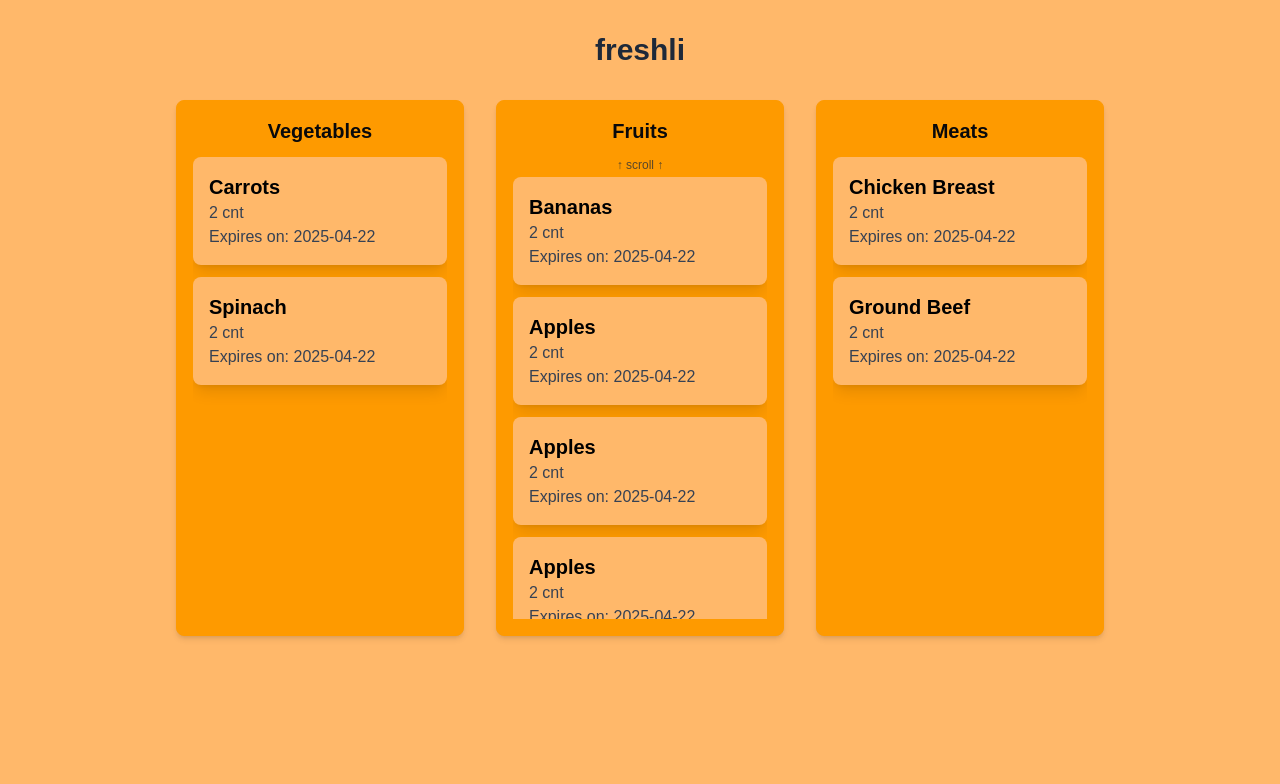
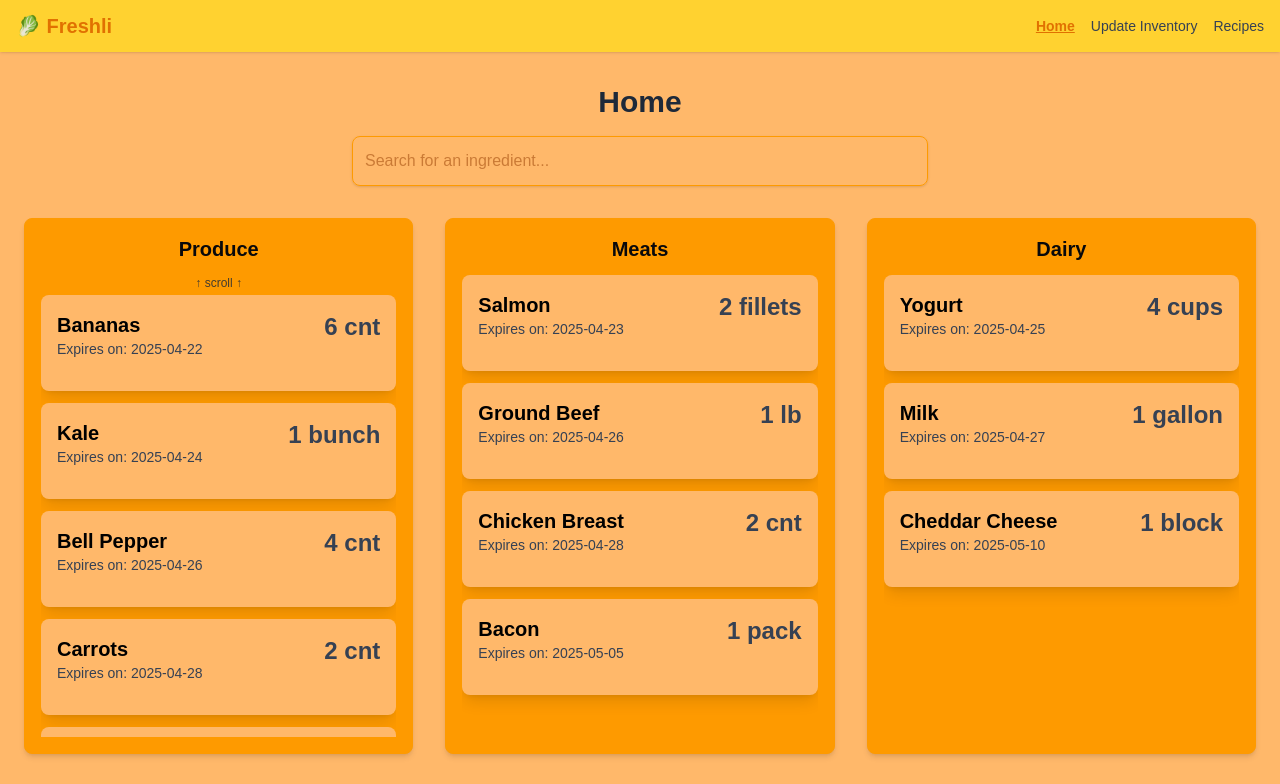
Before and after one commit to anaborne/freshli, a Next.js app: page /home in a window 1280 px wide. Shown: the top 784 px of the page. Built offline with nearby package versions, Linux system fonts and the light colour scheme.

Commit message:
finished initial homepage

```diff
--- a/app/about/page.tsx
+++ /dev/null
@@ -1,3 +0,0 @@
-export default function About() {
-    return <div>About</div>
-  }
--- a/app/home/page.tsx
+++ b/app/home/page.tsx
@@ -1,52 +1,84 @@
 'use client';
 
+import { useState } from 'react';
 import FoodCategoryColumn from '@/components/FoodCategoryColumn';
-// import { sortByExpiration } from '@/utils/sortByExpiration';
 
 const mockData = {
-  vegetables: [
-    { name: 'Carrots', quantity: '2', unit: 'cnt', expirationDate : '2025-04-22' },
-    { name: 'Spinach', quantity: '2', unit: 'cnt', expirationDate : '2025-04-22'},
-  ],
-  fruits: [
-    { name: 'Bananas', quantity: '2', unit: 'cnt', expirationDate : '2025-04-22' },
-    { name: 'Apples', quantity: '2', unit: 'cnt', expirationDate : '2025-04-22' },
-    { name: 'Apples', quantity: '2', unit: 'cnt', expirationDate : '2025-04-22' },
-    { name: 'Apples', quantity: '2', unit: 'cnt', expirationDate : '2025-04-22' },
-    { name: 'Apples', quantity: '2', unit: 'cnt', expirationDate : '2025-04-22' },
-    { name: 'Apples', quantity: '2', unit: 'cnt', expirationDate : '2025-04-22' },
-    { name: 'Apples', quantity: '2', unit: 'cnt', expirationDate : '2025-04-22' },
-    { name: 'Apples', quantity: '2', unit: 'cnt', expirationDate : '2025-04-22' },
-    { name: 'Apples', quantity: '2', unit: 'cnt', expirationDate : '2025-04-22' },
-    { name: 'Apples', quantity: '2', unit: 'cnt', expirationDate : '2025-04-22' },
-    { name: 'Apples', quantity: '2', unit: 'cnt', expirationDate : '2025-04-22' },
-    { name: 'Apples', quantity: '2', unit: 'cnt', expirationDate : '2025-04-22' },
-    { name: 'Apples', quantity: '2', unit: 'cnt', expirationDate : '2025-04-22' },
+  produce: [
+    { name: 'Carrots', quantity: '2', unit: 'cnt', expirationDate : '2025-04-28' },
+    { name: 'Spinach', quantity: '1', unit: 'bag', expirationDate : '2025-05-22' },
+    { name: 'Bananas', quantity: '6', unit: 'cnt', expirationDate : '2025-04-22' },
+    { name: 'Apples', quantity: '3', unit: 'cnt', expirationDate : '2025-08-22' },
+    { name: 'Kale', quantity: '1', unit: 'bunch', expirationDate : '2025-04-24' },
+    { name: 'Bell Pepper', quantity: '4', unit: 'cnt', expirationDate : '2025-04-26' },
   ],
   meats: [
-    { name: 'Chicken Breast', quantity: '2', unit: 'cnt', expirationDate : '2025-04-22' },
-    { name: 'Ground Beef', quantity: '2', unit: 'cnt', expirationDate : '2025-04-22' },
+    { name: 'Chicken Breast', quantity: '2', unit: 'cnt', expirationDate : '2025-04-28' },
+    { name: 'Ground Beef', quantity: '1', unit: 'lb', expirationDate : '2025-04-26' },
+    { name: 'Bacon', quantity: '1', unit: 'pack', expirationDate : '2025-05-05' },
+    { name: 'Salmon', quantity: '2', unit: 'fillets', expirationDate : '2025-04-23' },
+  ],
+  dairy: [
+    { name: 'Milk', quantity: '1', unit: 'gallon', expirationDate : '2025-04-27' },
+    { name: 'Cheddar Cheese', quantity: '1', unit: 'block', expirationDate : '2025-05-10' },
+    { name: 'Yogurt', quantity: '4', unit: 'cups', expirationDate : '2025-04-25' },
+  ],
+  'pantry/grains': [
+    { name: 'Rice', quantity: '1', unit: 'bag', expirationDate : '2026-01-01' },
+    { name: 'Pasta', quantity: '2', unit: 'boxes', expirationDate : '2025-12-01' },
+    { name: 'Bread', quantity: '1', unit: 'loaf', expirationDate : '2025-04-24' },
+  ],
+  frozen: [
+    { name: 'Frozen Peas', quantity: '1', unit: 'bag', expirationDate : '2025-10-10' },
+    { name: 'Ice Cream', quantity: '1', unit: 'tub', expirationDate : '2025-06-01' },
+    { name: 'Frozen Pizza', quantity: '2', unit: 'cnt', expirationDate : '2025-07-15' },
+  ],
+  miscellaneous: [
+    { name: 'Hummus', quantity: '1', unit: 'container', expirationDate : '2025-04-29' },
+    { name: 'Salsa', quantity: '1', unit: 'jar', expirationDate : '2025-05-12' },
+    { name: 'Linguini Pasta  Pasta pasdfjasdjfasdf', quantity: '1', unit: 'container', expirationDate : '2025-04-23' },
   ],
 };
 
 export default function HomePage() {
+  const [searchQuery, setSearchQuery] = useState('');
+
+  interface Ingredient {
+    name: string;
+    quantity: string;
+    unit: string;
+    expirationDate: string;
+  }
+
+  const filterIngredients = (ingredients: Ingredient[]): Ingredient[] =>
+    ingredients
+      .filter((item) =>
+        item.name.toLowerCase().includes(searchQuery.toLowerCase())
+      )
+      .sort((a, b) => Date.parse(a.expirationDate) - Date.parse(b.expirationDate));
+
   return (
     <div className="min-h-screen bg-orange-300 px-6 py-8">
-      <h1 className="text-3xl font-bold text-center mb-8 text-gray-800">freshli </h1>
+      <h1 className="text-3xl font-bold text-center mb-4 text-gray-800">Home</h1>
 
-      <div className="flex flex-wrap justify-center gap-8">
-        <FoodCategoryColumn
-          category="vegetables"
-          ingredients={mockData.vegetables}
+      <div className="max-w-xl mx-auto mb-8">
+        <input
+          type="text"
+          placeholder="Search for an ingredient..."
+          className="w-full p-3 rounded-lg border border-amber-500 shadow-sm text-amber-800"
+          value={searchQuery}
+          onChange={(e) => setSearchQuery(e.target.value)}
         />
-        <FoodCategoryColumn
-          category="fruits"
-          ingredients={mockData.fruits}
-        />
-        <FoodCategoryColumn
-          category="meats"
-          ingredients={mockData.meats}
-        />
+      </div>
+
+      <div className="grid grid-cols-1 sm:grid-cols-2 lg:grid-cols-3 gap-8 justify-items-center">
+        {Object.entries(mockData).map(([category, items]) => (
+          <FoodCategoryColumn
+            key={category}
+            category={category}
+            ingredients={filterIngredients(items)}
+          />
+        ))}
       </div>
     </div>
   );
--- a/app/layout.tsx
+++ b/app/layout.tsx
@@ -1,6 +1,7 @@
 import type { Metadata } from "next";
 import { Geist, Geist_Mono } from "next/font/google";
 import "../styles/globals.css";
+import Navbar from "@/components/NavBar";
 
 const geistSans = Geist({
   variable: "--font-geist-sans",
@@ -27,6 +28,7 @@ export default function RootLayout({
       <body
         className={`${geistSans.variable} ${geistMono.variable} antialiased`}
       >
+        <Navbar />
         {children}
       </body>
     </html>
--- a/components/FoodCategoryColumn.tsx
+++ b/components/FoodCategoryColumn.tsx
@@ -45,7 +45,7 @@ export default function FoodCategoryColumn({ category, ingredients }: Props) {
   }, [ingredients]);
 
   return (
-    <div className="w-full sm:w-72 max-w-sm h-134 border border-amber-500 rounded-lg shadow-md p-4 bg-amber-500 flex flex-col">
+    <div className="w-full  h-134 border border-amber-500 rounded-lg shadow-md p-4 bg-amber-500 flex flex-col">
       <h2 className="text-xl font-bold mb-3 text-center capitalize text-zinc-950">
         {category}
       </h2>
--- a/components/IngredientCard.tsx
+++ b/components/IngredientCard.tsx
@@ -7,12 +7,16 @@ type Props = {
 
 export default function IngredientCard({ name, quantity, unit, expirationDate }: Props) {
     return (
-        <div className="flex flex-col bg-orange-300 shadow-lg rounded-lg p-4">
-            <h2 className="text-xl font-bold text-black">{name}</h2>
-            <p className="text-gray-700">
+        <div className="flex justify-between items-start bg-orange-300 shadow-lg rounded-lg p-4 h-24">
+            <div className="w-2/3">
+                <h2 className="text-xl font-bold text-black truncate" title={name}>
+                    {name}
+                </h2>
+                <p className="text-gray-700 text-sm">Expires on: {expirationDate}</p>
+            </div>
+            <div className="text-right text-gray-700 text-2xl font-semibold">
                 {quantity} {unit}
-            </p>
-            <p className="text-gray-700">Expires on: {expirationDate}</p>
+            </div>
         </div>
     );
 }
--- /dev/null
+++ b/components/NavBar.tsx
@@ -0,0 +1,26 @@
+'use client'; // Required for hooks in components
+
+import Link from 'next/link';
+import { usePathname } from 'next/navigation';
+
+export default function Navbar() {
+    const pathname = usePathname();
+
+    const linkStyle = (path: string) =>
+      pathname.startsWith(path)
+        ? 'text-amber-600 font-semibold underline'
+        : 'text-gray-700 hover:text-amber-600';
+
+    return (
+      <nav className="w-full bg-amber-300 shadow sticky top-0 left-0 z-50">
+        <div className="max-w-7xl mx-auto px-4 py-3 flex justify-between items-center">
+          <h1 className="text-xl font-bold text-amber-600">🥬 Freshli</h1>
+          <div className="space-x-4 text-sm">
+            <Link href="/home" className={linkStyle('/home')}>Home</Link>
+            <Link href="/inventory" className={linkStyle('/inventory')}>Update Inventory</Link>
+            <Link href="/recipes" className={linkStyle('/recipes')}>Recipes</Link>
+          </div>
+        </div>
+      </nav>
+    );
+  }
```
Also changed, not shown: package.json (+8 -6 lines), app/inventory/page.tsx (added), app/recipes/page.tsx (added), 1 other file (tests, documents, lock files or other folders).
